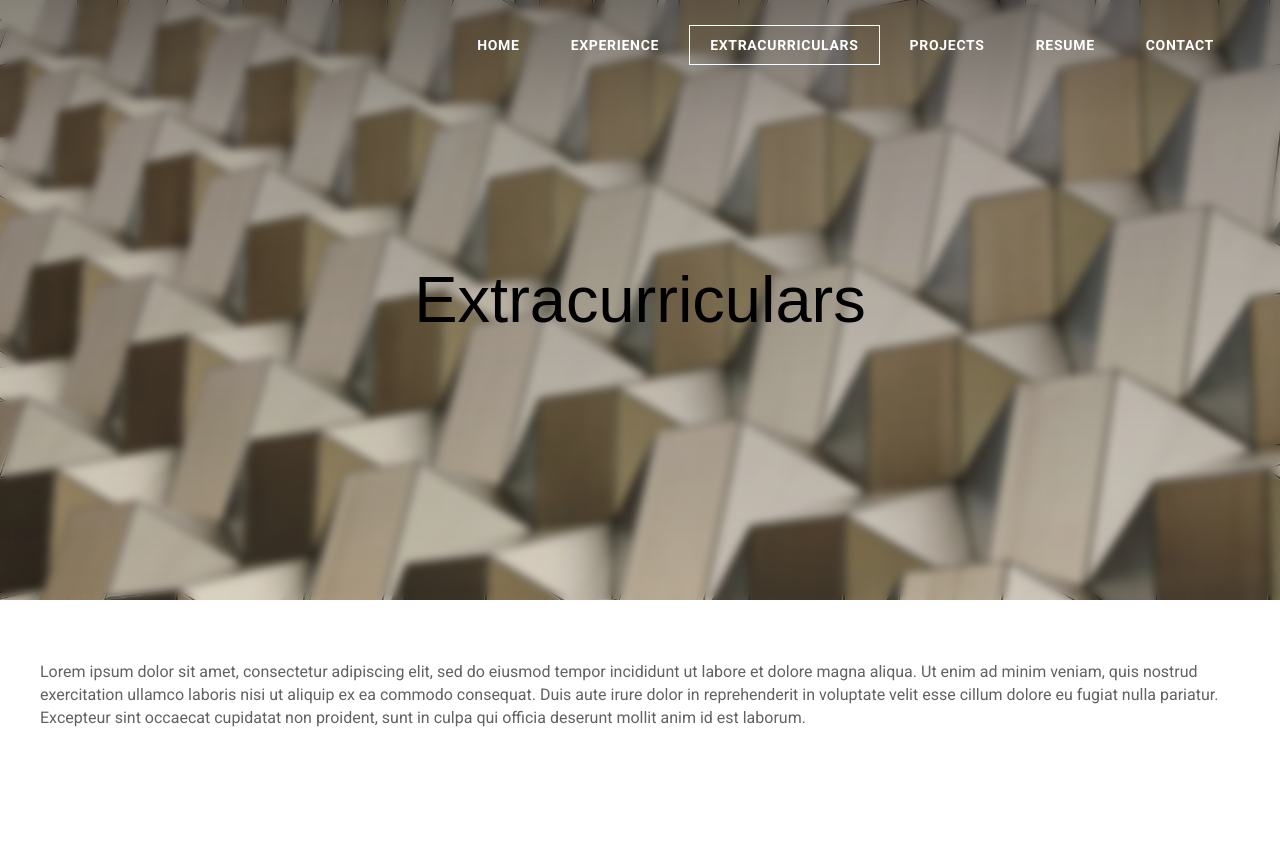
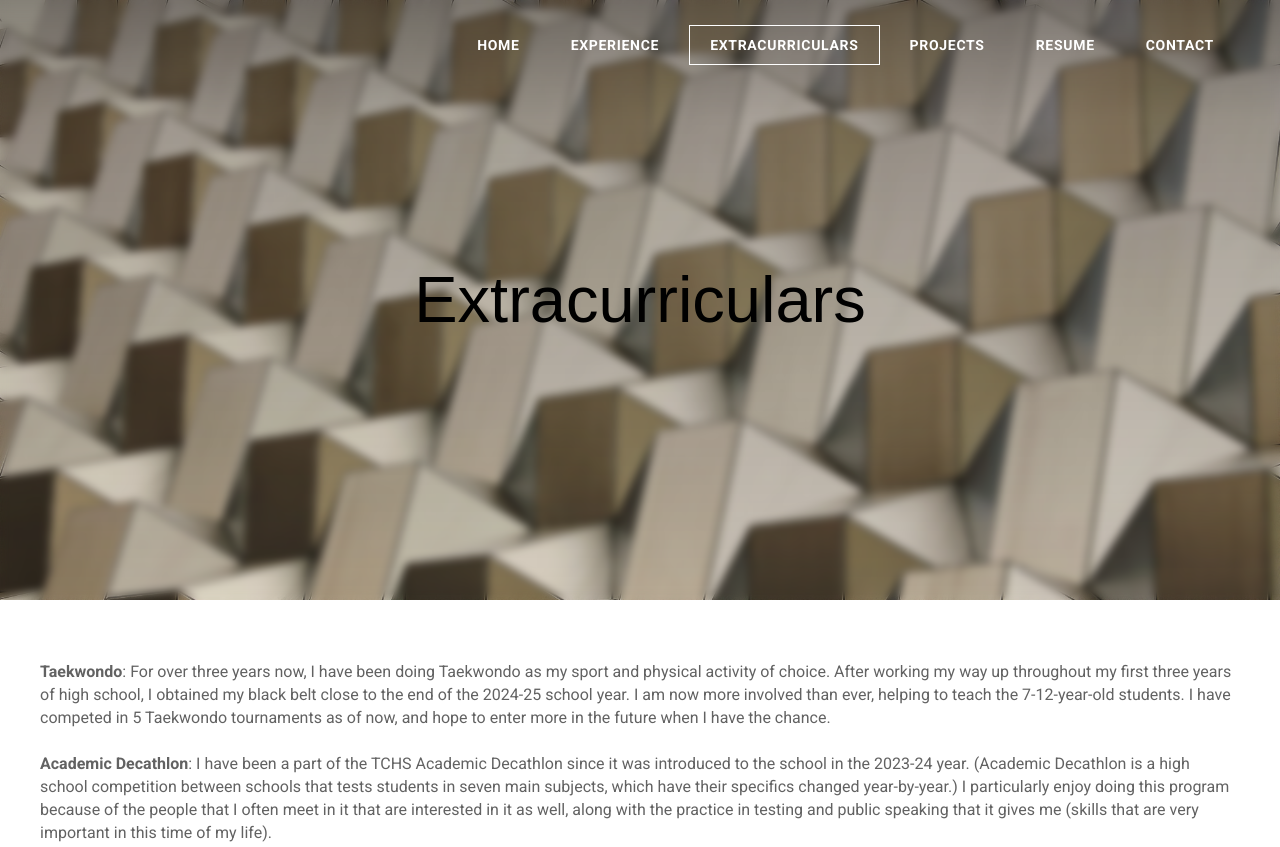
Before and after one commit to AadenJRobinson/aadenjrobinson.github.io, a plain HTML site: page extracurriculars/index.html in a window 1280 px wide. Shown: the top 847 px of the page. Drawn offline with Linux system fonts and the light colour scheme; a web font is replaced by a local one.

Commit message:
Extracurriculars and projects; anti-indexing
The extracurriculars and projects pages are done, and search engines should no longer index the pages.

```diff
--- a/extracurriculars/index.html
+++ b/extracurriculars/index.html
@@ -38,9 +38,14 @@
     <div class="body-section">
         <div class="container">
             <div class="p">
-                Lorem ipsum dolor sit amet, consectetur adipiscing elit, sed do eiusmod tempor incididunt ut labore et dolore magna aliqua. Ut enim ad minim veniam,
-                quis nostrud exercitation ullamco laboris nisi ut aliquip ex ea commodo consequat. Duis aute irure dolor in reprehenderit in voluptate velit esse
-                cillum dolore eu fugiat nulla pariatur. Excepteur sint occaecat cupidatat non proident, sunt in culpa qui officia deserunt mollit anim id est laborum.
+                <strong>Taekwondo</strong>: For over three years now, I have been doing Taekwondo as my sport and physical activity of choice. After working my way up throughout
+                my first three years of high school, I obtained my black belt close to the end of the 2024-25 school year. I am now more involved than ever, helping to teach
+                the 7-12-year-old students. I have competed in 5 Taekwondo tournaments as of now, and hope to enter more in the future when I have the chance.
+
+                <br><br><strong>Academic Decathlon</strong>: I have been a part of the TCHS Academic Decathlon since it was introduced to the school in the 2023-24 year.
+                (Academic Decathlon is a high school competition between schools that tests students in seven main subjects, which have their specifics changed year-by-year.)
+                I particularly enjoy doing this program because of the people that I often meet in it that are interested in it as well, along with the practice in testing and
+                public speaking that it gives me (skills that are very important in this time of my life).
             </div>
         </div>
     </div>
```
Also changed, not shown: experience/index.html (+1 -1 lines), index.html (+1 -0 lines), projects/index.html (+4 -4 lines), robots.txt (added).
